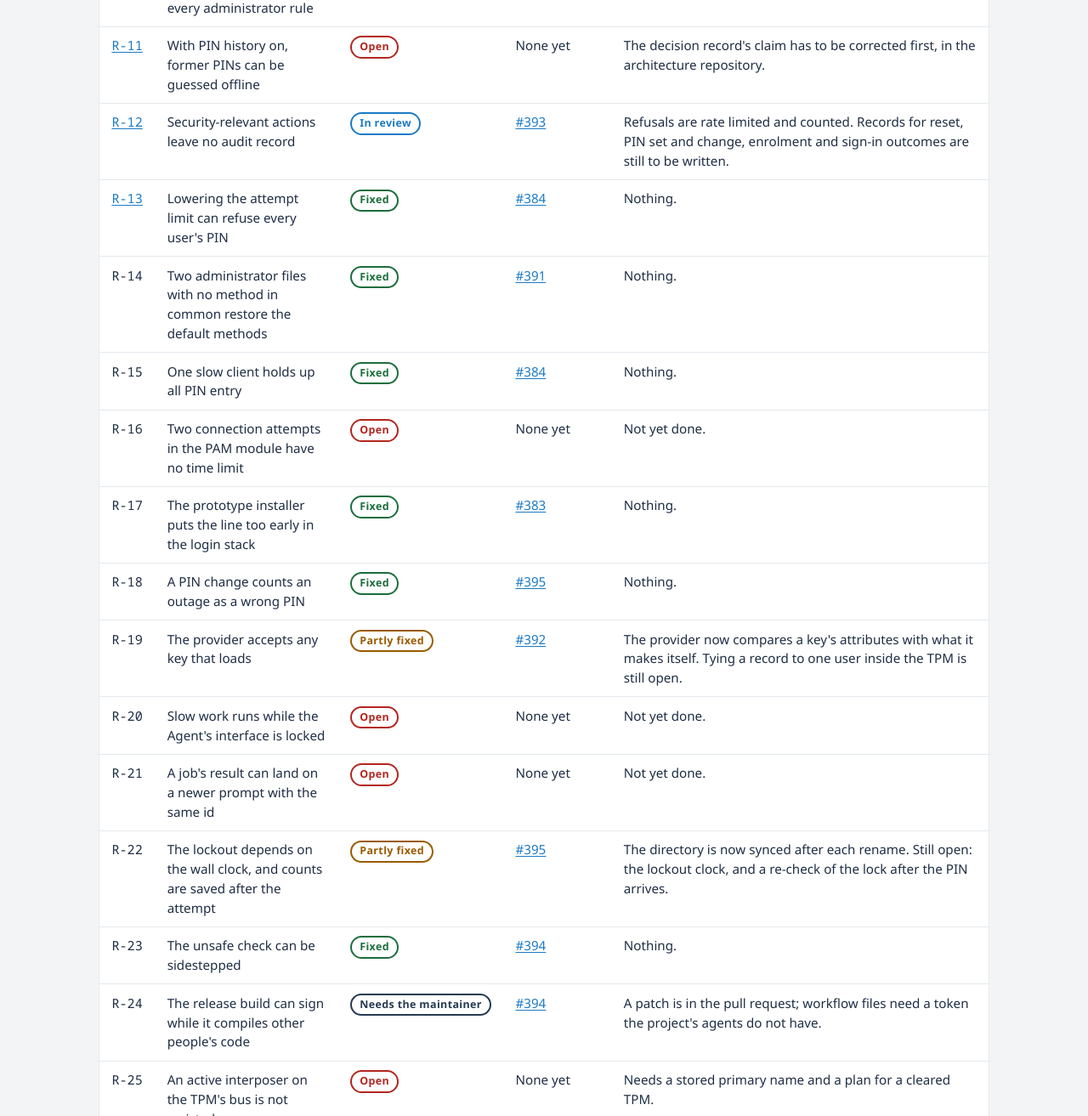
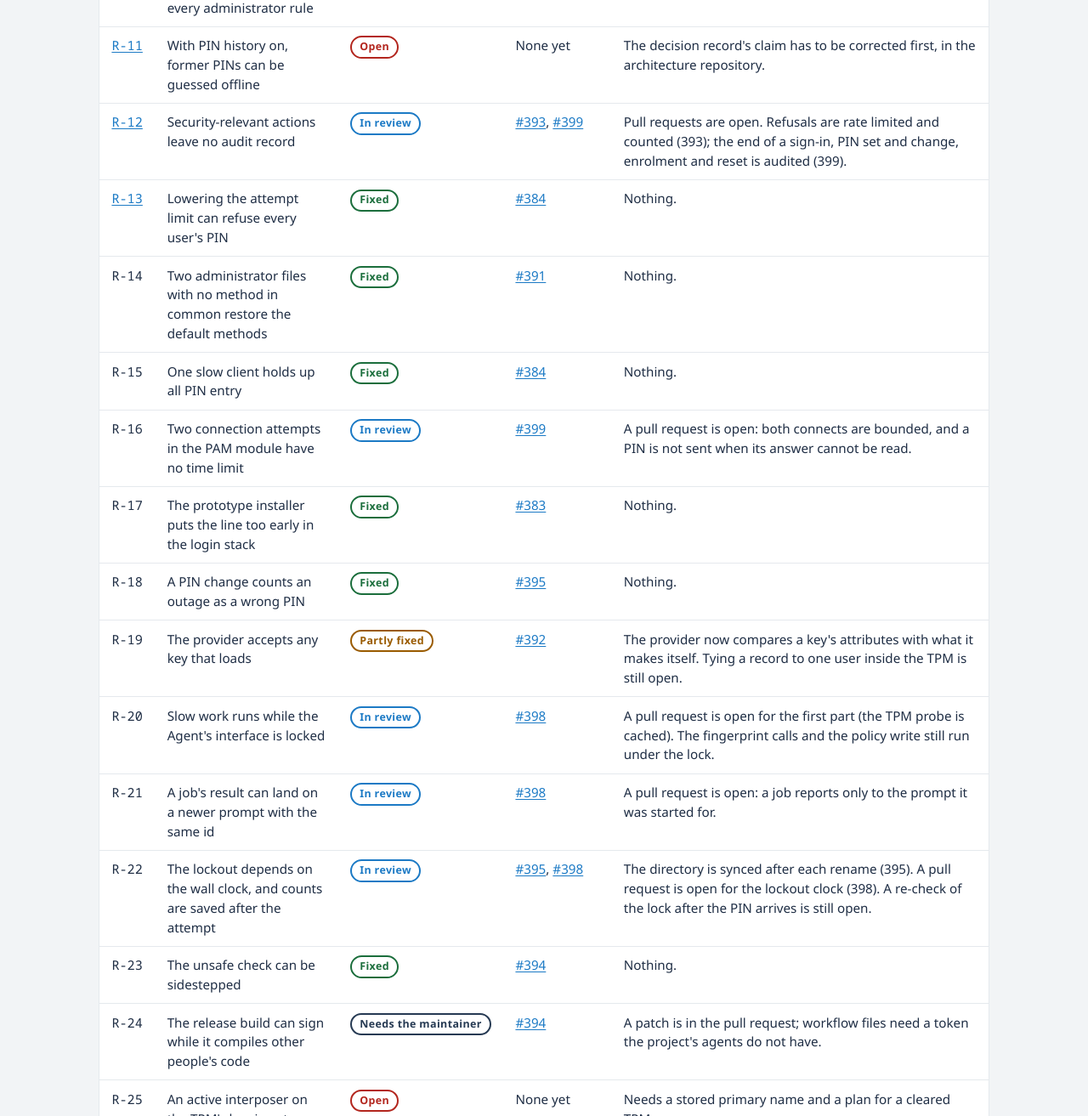
Before and after one commit to LinuxHello/linuxhello.github.io, a plain HTML site: page security-review.html in a window 1280 px wide. Shown: the part 2860-4173 px from the top of the page at 85% size. Drawn offline with Linux system fonts and the light colour scheme.

Commit message:
security-review: stacks 9 and 10 are in review (#398, #399)
Assisted-by: Claude Code (claude-sonnet-5-5)
Signed-off-by: Valdemar Lemche <valdemar@lemche.net>

```diff
--- a/security-review.html
+++ b/security-review.html
@@ -88,7 +88,7 @@
         <h2 id="fixes">Status of the fixes</h2>
         <div class="prose">
           <p>The project turned every finding into an issue and works through them in stacks of pull requests, one commit per issue. The plan and its order are in <a href="https://github.com/LinuxHello/linux-hello/issues/380">issue 380</a>. This table is kept up to date as pull requests are merged; it was last changed on 23 November 2026. A finding is called fixed only when its pull request has been merged into the main branch.</p>
-          <p><strong>Of the 32 findings:</strong> 11 fixed, 6 partly fixed, 4 in review, 8 open, and 3 waiting for a decision or a setting that only the maintainer can change.</p>
+          <p><strong>Of the 32 findings:</strong> 11 fixed, 5 partly fixed, 8 in review, 5 open, and 3 waiting for a decision or a setting that only the maintainer can change.</p>
         </div>
         <div class="scroll">
           <table>
@@ -105,17 +105,17 @@
             <tr><td class="id"><a href="#r09">R-09</a></td><td>The Agent can open the TPM device although it never does</td><td><span class="st fixed">Fixed</span></td><td><a href="https://github.com/LinuxHello/linux-hello/pull/382">#382</a></td><td>Nothing.</td></tr>
             <tr><td class="id"><a href="#r10">R-10</a></td><td>A fault in one administrator file discards every administrator rule</td><td><span class="st fixed">Fixed</span></td><td><a href="https://github.com/LinuxHello/linux-hello/pull/391">#391</a></td><td>Nothing.</td></tr>
             <tr><td class="id"><a href="#r11">R-11</a></td><td>With PIN history on, former PINs can be guessed offline</td><td><span class="st open">Open</span></td><td>None yet</td><td>The decision record's claim has to be corrected first, in the architecture repository.</td></tr>
-            <tr><td class="id"><a href="#r12">R-12</a></td><td>Security-relevant actions leave no audit record</td><td><span class="st review">In review</span></td><td><a href="https://github.com/LinuxHello/linux-hello/pull/393">#393</a></td><td>Refusals are rate limited and counted. Records for reset, PIN set and change, enrolment and sign-in outcomes are still to be written.</td></tr>
+            <tr><td class="id"><a href="#r12">R-12</a></td><td>Security-relevant actions leave no audit record</td><td><span class="st review">In review</span></td><td><a href="https://github.com/LinuxHello/linux-hello/pull/393">#393</a>, <a href="https://github.com/LinuxHello/linux-hello/pull/399">#399</a></td><td>Pull requests are open. Refusals are rate limited and counted (393); the end of a sign-in, PIN set and change, enrolment and reset is audited (399).</td></tr>
             <tr><td class="id"><a href="#r13">R-13</a></td><td>Lowering the attempt limit can refuse every user's PIN</td><td><span class="st fixed">Fixed</span></td><td><a href="https://github.com/LinuxHello/linux-hello/pull/384">#384</a></td><td>Nothing.</td></tr>
             <tr><td class="id">R-14</td><td>Two administrator files with no method in common restore the default methods</td><td><span class="st fixed">Fixed</span></td><td><a href="https://github.com/LinuxHello/linux-hello/pull/391">#391</a></td><td>Nothing.</td></tr>
             <tr><td class="id">R-15</td><td>One slow client holds up all PIN entry</td><td><span class="st fixed">Fixed</span></td><td><a href="https://github.com/LinuxHello/linux-hello/pull/384">#384</a></td><td>Nothing.</td></tr>
-            <tr><td class="id">R-16</td><td>Two connection attempts in the PAM module have no time limit</td><td><span class="st open">Open</span></td><td>None yet</td><td>Not yet done.</td></tr>
+            <tr><td class="id">R-16</td><td>Two connection attempts in the PAM module have no time limit</td><td><span class="st review">In review</span></td><td><a href="https://github.com/LinuxHello/linux-hello/pull/399">#399</a></td><td>A pull request is open: both connects are bounded, and a PIN is not sent when its answer cannot be read.</td></tr>
             <tr><td class="id">R-17</td><td>The prototype installer puts the line too early in the login stack</td><td><span class="st fixed">Fixed</span></td><td><a href="https://github.com/LinuxHello/linux-hello/pull/383">#383</a></td><td>Nothing.</td></tr>
             <tr><td class="id">R-18</td><td>A PIN change counts an outage as a wrong PIN</td><td><span class="st fixed">Fixed</span></td><td><a href="https://github.com/LinuxHello/linux-hello/pull/395">#395</a></td><td>Nothing.</td></tr>
             <tr><td class="id">R-19</td><td>The provider accepts any key that loads</td><td><span class="st partly">Partly fixed</span></td><td><a href="https://github.com/LinuxHello/linux-hello/pull/392">#392</a></td><td>The provider now compares a key's attributes with what it makes itself. Tying a record to one user inside the TPM is still open.</td></tr>
-            <tr><td class="id">R-20</td><td>Slow work runs while the Agent's interface is locked</td><td><span class="st open">Open</span></td><td>None yet</td><td>Not yet done.</td></tr>
-            <tr><td class="id">R-21</td><td>A job's result can land on a newer prompt with the same id</td><td><span class="st open">Open</span></td><td>None yet</td><td>Not yet done.</td></tr>
-            <tr><td class="id">R-22</td><td>The lockout depends on the wall clock, and counts are saved after the attempt</td><td><span class="st partly">Partly fixed</span></td><td><a href="https://github.com/LinuxHello/linux-hello/pull/395">#395</a></td><td>The directory is now synced after each rename. Still open: the lockout clock, and a re-check of the lock after the PIN arrives.</td></tr>
+            <tr><td class="id">R-20</td><td>Slow work runs while the Agent's interface is locked</td><td><span class="st review">In review</span></td><td><a href="https://github.com/LinuxHello/linux-hello/pull/398">#398</a></td><td>A pull request is open for the first part (the TPM probe is cached). The fingerprint calls and the policy write still run under the lock.</td></tr>
+            <tr><td class="id">R-21</td><td>A job's result can land on a newer prompt with the same id</td><td><span class="st review">In review</span></td><td><a href="https://github.com/LinuxHello/linux-hello/pull/398">#398</a></td><td>A pull request is open: a job reports only to the prompt it was started for.</td></tr>
+            <tr><td class="id">R-22</td><td>The lockout depends on the wall clock, and counts are saved after the attempt</td><td><span class="st review">In review</span></td><td><a href="https://github.com/LinuxHello/linux-hello/pull/395">#395</a>, <a href="https://github.com/LinuxHello/linux-hello/pull/398">#398</a></td><td>The directory is synced after each rename (395). A pull request is open for the lockout clock (398). A re-check of the lock after the PIN arrives is still open.</td></tr>
             <tr><td class="id">R-23</td><td>The unsafe check can be sidestepped</td><td><span class="st fixed">Fixed</span></td><td><a href="https://github.com/LinuxHello/linux-hello/pull/394">#394</a></td><td>Nothing.</td></tr>
             <tr><td class="id">R-24</td><td>The release build can sign while it compiles other people's code</td><td><span class="st maint">Needs the maintainer</span></td><td><a href="https://github.com/LinuxHello/linux-hello/pull/394">#394</a></td><td>A patch is in the pull request; workflow files need a token the project's agents do not have.</td></tr>
             <tr><td class="id">R-25</td><td>An active interposer on the TPM's bus is not resisted</td><td><span class="st open">Open</span></td><td>None yet</td><td>Needs a stored primary name and a plan for a cleared TPM.</td></tr>
```
